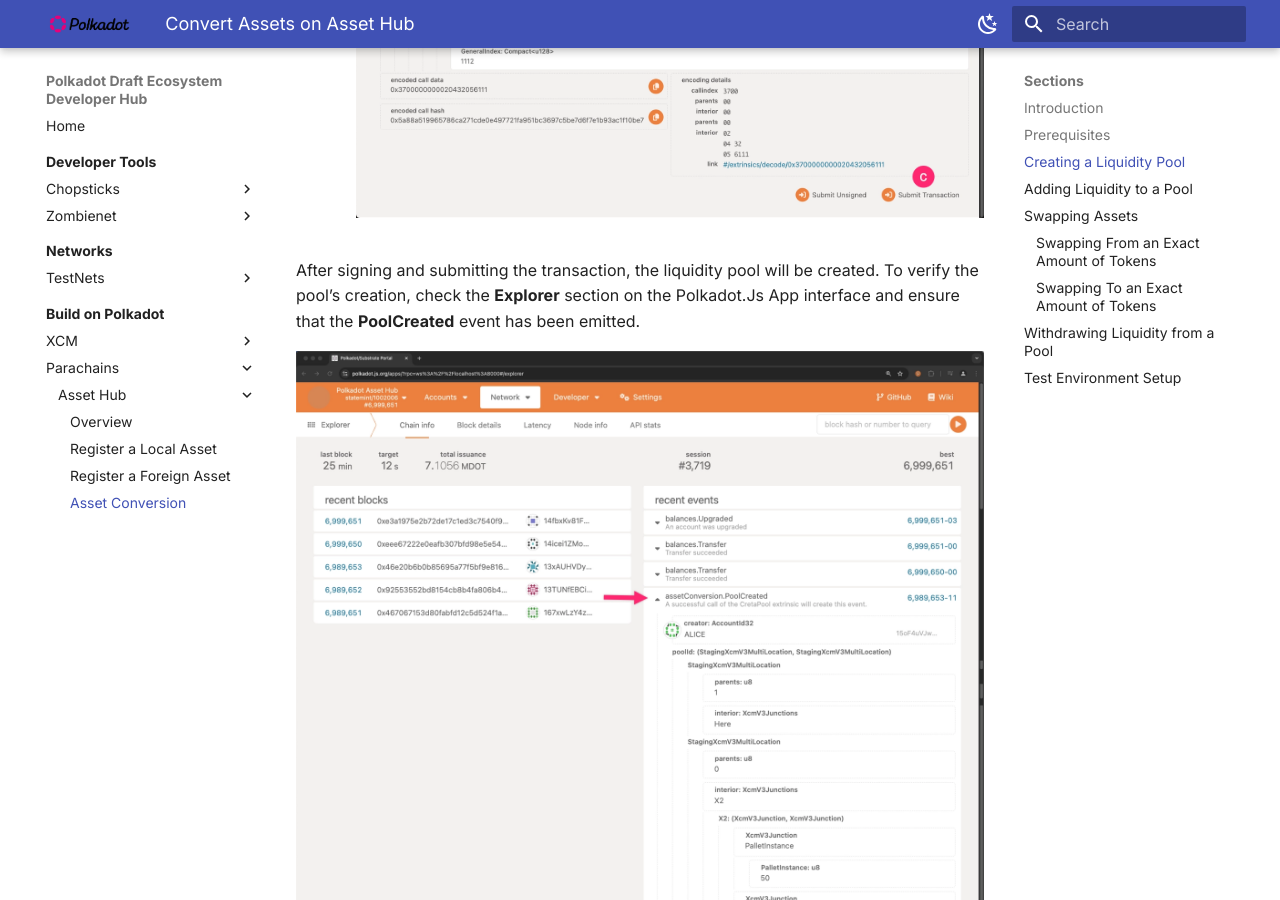
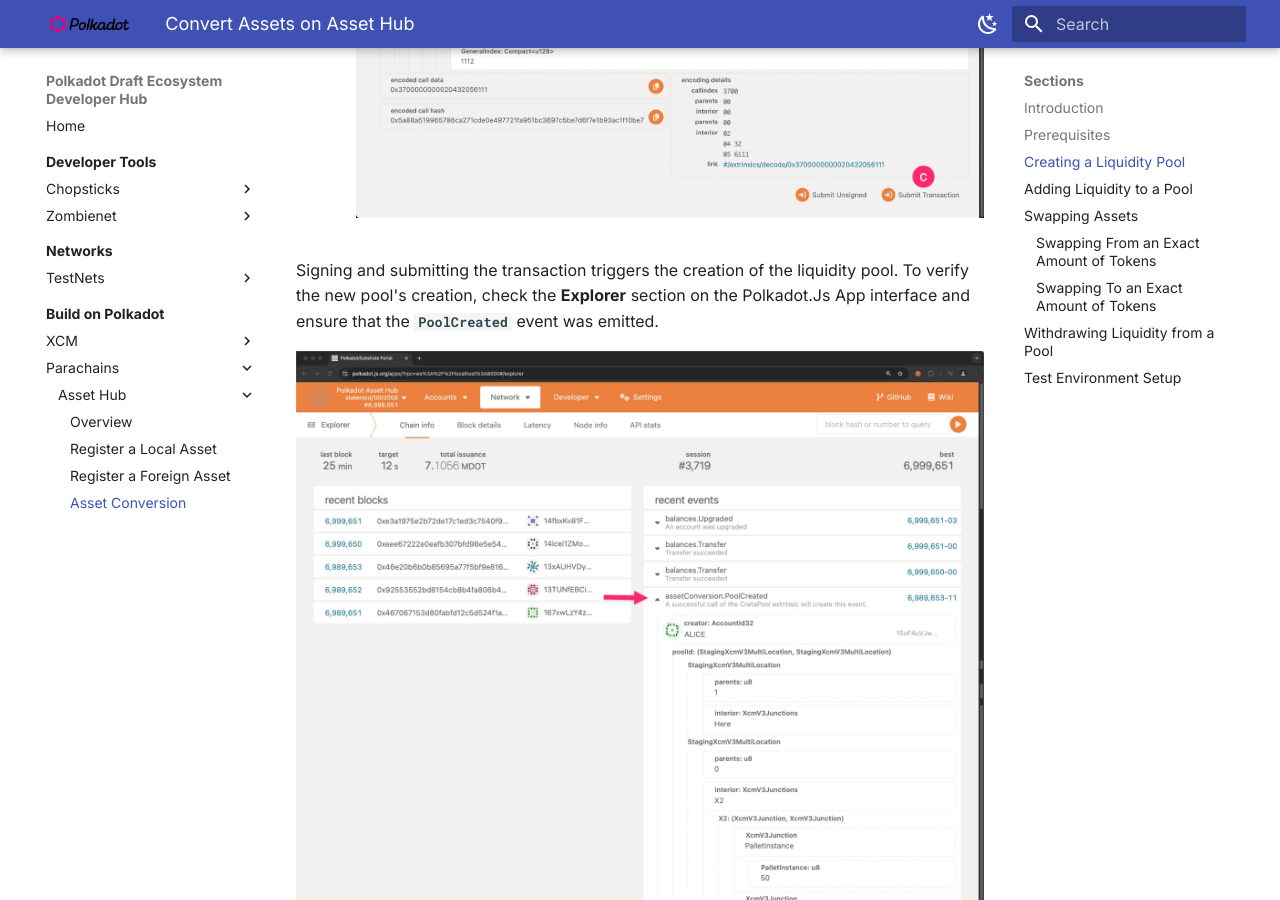
Before and after one commit to papermoonio/polkadot-ecosystem-docs-draft, an MkDocs documentation site: the page built from docs/build-on-polkadot/parachains/asset-hub/asset-conversion.md, in a window 1280 px wide and 900 px high, scrolled down 3510 px. Built offline with MkDocs 1.6.1 and Material for MkDocs 9.7.7, drawn with Linux system fonts in a browser that asks for light colours.

Commit message:
Update docs/build-on-polkadot/parachains/asset-hub/asset-conversion.md
Co-authored-by: Dawn Kelly <83190195+dawnkelly09@users.noreply.github.com>

```diff
--- a/docs/build-on-polkadot/parachains/asset-hub/asset-conversion.md
+++ b/docs/build-on-polkadot/parachains/asset-hub/asset-conversion.md
@@ -85,7 +85,7 @@
 
         ![Create Pool Fields](/polkadot-ecosystem-docs-draft/images/build-on-polkadot/parachains/asset-hub/asset-conversion/asset-conversion-3.webp)
 
-After signing and submitting the transaction, the liquidity pool will be created. To verify the pool’s creation, check the **Explorer** section on the Polkadot.Js App interface and ensure that the **PoolCreated** event has been emitted.
+Signing and submitting the transaction triggers the creation of the liquidity pool. To verify the new pool's creation, check the **Explorer** section on the Polkadot.Js App interface and ensure that the **`PoolCreated`** event was emitted.
 
 ![Pool Created Event](/polkadot-ecosystem-docs-draft/images/build-on-polkadot/parachains/asset-hub/asset-conversion/asset-conversion-4.webp)
 
```
